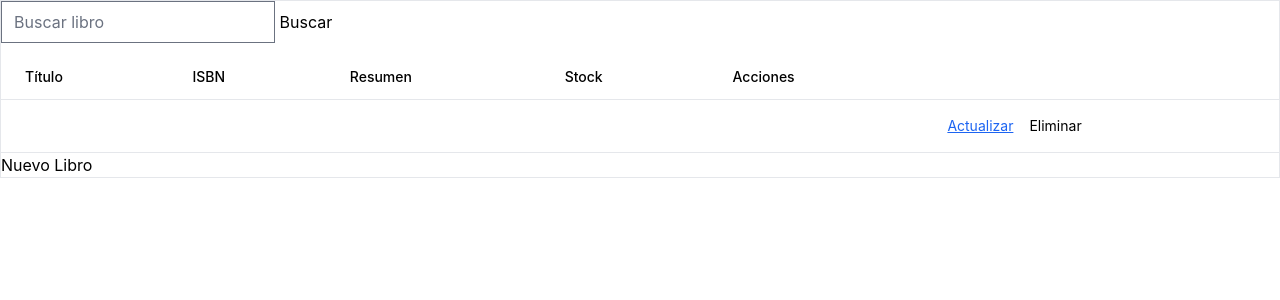
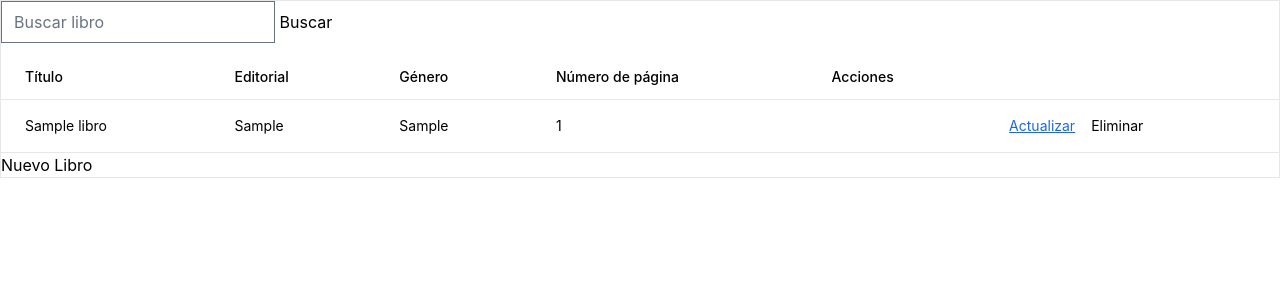
Before and after one commit to Kihuaw123/libreria_Puce_java, a Spring Boot app: page /libros in a window 1280 px wide. Shown: the part 73-373 px from the top of the page. Run offline with Spring Boot 4, Linux system fonts and the light colour scheme; tables that the repository leaves empty hold one stand-in row (values such as "Sample post"); some libraries are stand-ins or nearby versions.

Commit message:
Actualizado hasta actualizar libros

```diff
--- a/src/main/resources/templates/pages/libroLista.html
+++ b/src/main/resources/templates/pages/libroLista.html
@@ -25,13 +25,13 @@
                 Título
             </th>
             <th scope="col" class="px-6 py-3 bg-neutral-secondary-soft font-medium">
-                ISBN
+                Editorial
             </th>
             <th scope="col" class="px-6 py-3 font-medium">
-                Resumen
+                Género
             </th>
             <th scope="col" class="px-6 py-3 font-medium">
-                Stock
+                Número de página
             </th>
             <th scope="col" class="px-6 py-3 font-medium">
                 Acciones
@@ -39,14 +39,14 @@
         </tr>
         </thead>
         <tbody>
-        <tr class="border-b border-default">
-            <td class="px-6 py-4">
+        <tr th:each="libro:${libros}" class="border-b border-default">
+            <td th:text="*{libro.titulo}" class="px-6 py-4">
             </td>
-            <td class="px-6 py-4 bg-neutral-secondary-soft">
+            <td th:text="*{libro.editorial}" class="px-6 py-4 bg-neutral-secondary-soft">
             </td>
-            <td class="px-6 py-4 bg-neutral-secondary-soft">
+            <td th:text="*{libro.genero}" class="px-6 py-4 bg-neutral-secondary-soft">
             </td>
-            <td class="px-6 py-4 bg-neutral-secondary-soft">
+            <td th:text="*{libro.numeroPaginas}" class="px-6 py-4 bg-neutral-secondary-soft">
             </td>
             <td class="px-6 py-4 bg-neutral-secondary-soft">
             </td>
```
